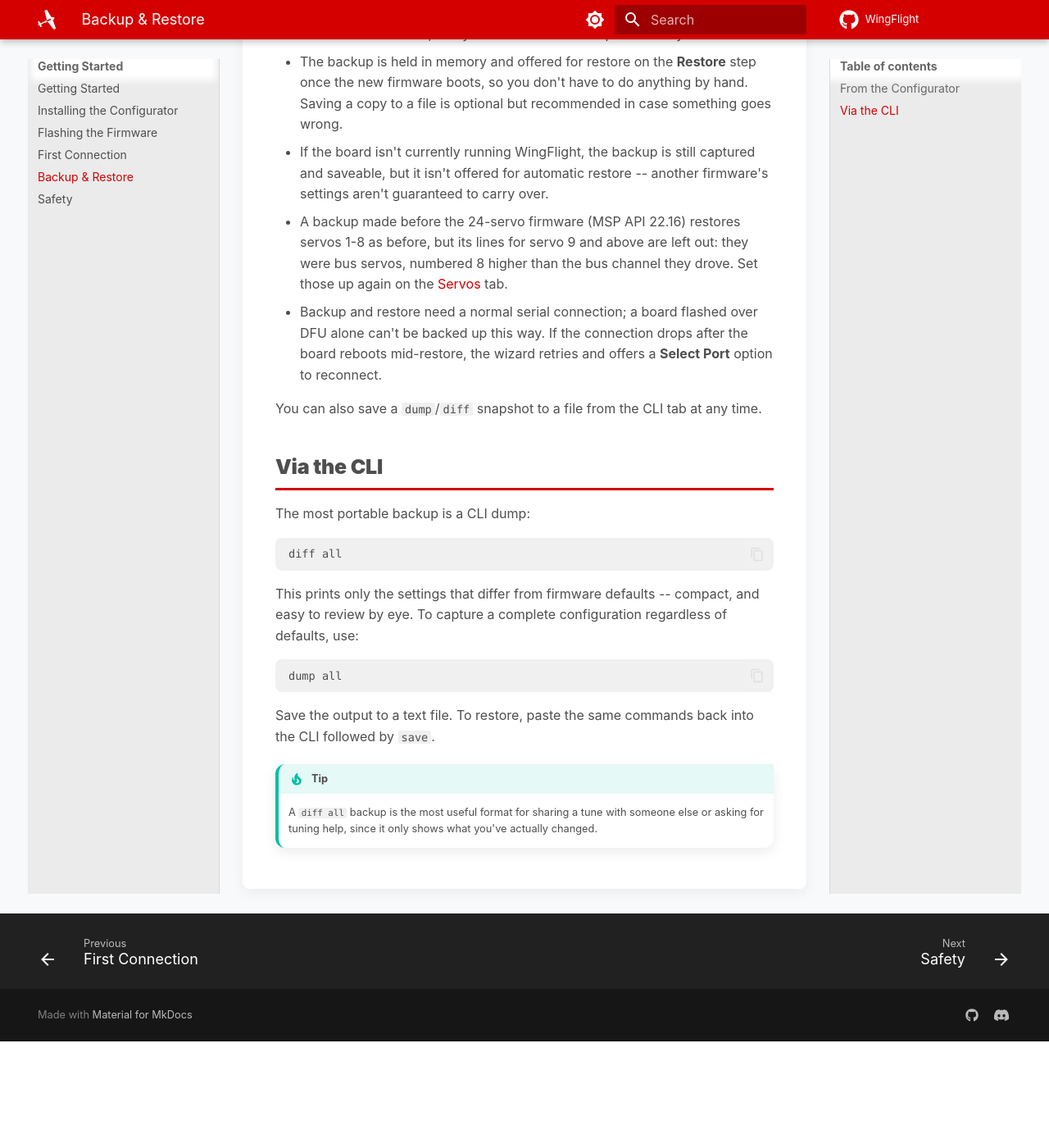
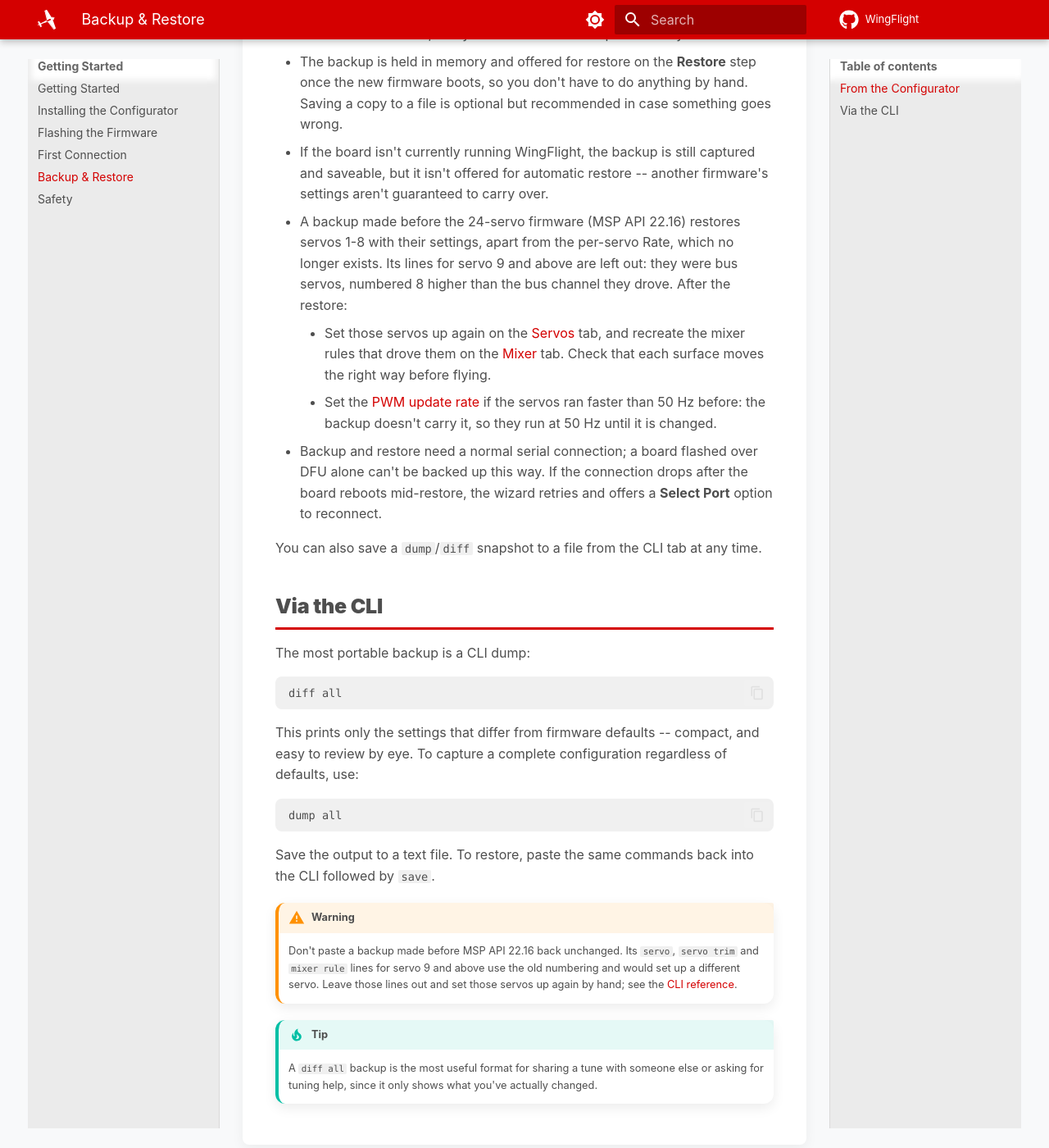
Before and after one commit to WingFlight/wingflight-docs, an MkDocs documentation site: the page built from docs/getting-started/backup-and-restore.md, in a window 1280 px wide and 1400 px high, scrolled down 565 px. Shown: the whole window at 82% size. Built offline with MkDocs 1.6.1 and Material for MkDocs 9.7.7, drawn with Linux system fonts in a browser that asks for light colours; before the commit the page ends 1835 px from its top, so only the background shows below that.

Commit message:
Say what a pre-22.16 backup does not restore
The per-servo rate and the mixer rules for servo 9 and above are not
carried over, and the CLI restore steps now warn against pasting such a
backup back unchanged.

Co-Authored-By: Claude Fable 5.2 <noreply@anthropic.com>

```diff
--- a/docs/getting-started/backup-and-restore.md
+++ b/docs/getting-started/backup-and-restore.md
@@ -23,10 +23,18 @@ is the easiest route around a firmware update:
   captured and saveable, but it isn't offered for automatic restore --
   another firmware's settings aren't guaranteed to carry over.
 - A backup made before the 24-servo firmware (MSP API 22.16) restores
-  servos 1-8 as before, but its lines for servo 9 and above are left out:
-  they were bus servos, numbered 8 higher than the bus channel they drove.
-  Set those up again on the [Servos](../configurator/tabs/servos.md#bus-servos)
-  tab.
+  servos 1-8 with their settings, apart from the per-servo Rate, which no
+  longer exists. Its lines for servo 9 and above are left out: they were
+  bus servos, numbered 8 higher than the bus channel they drove. After the
+  restore:
+    - Set those servos up again on the
+      [Servos](../configurator/tabs/servos.md#bus-servos) tab, and recreate
+      the mixer rules that drove them on the
+      [Mixer](../configurator/tabs/mixer.md) tab. Check that each surface
+      moves the right way before flying.
+    - Set the [PWM update rate](../configurator/tabs/servos.md#pwm-update-rate)
+      if the servos ran faster than 50 Hz before: the backup doesn't carry
+      it, so they run at 50 Hz until it is changed.
 - Backup and restore need a normal serial connection; a board flashed over
   DFU alone can't be backed up this way. If the connection drops after the
   board reboots mid-restore, the wizard retries and offers a **Select Port**
@@ -54,6 +62,13 @@ dump all
 Save the output to a text file. To restore, paste the same commands back
 into the CLI followed by `save`.
 
+!!! warning
+    Don't paste a backup made before MSP API 22.16 back unchanged. Its
+    `servo`, `servo trim` and `mixer rule` lines for servo 9 and above use
+    the old numbering and would set up a different servo. Leave those lines
+    out and set those servos up again by hand; see the
+    [CLI reference](../reference/cli-reference.md#servos).
+
 !!! tip
     A `diff all` backup is the most useful format for sharing a tune with
     someone else or asking for tuning help, since it only shows what you've
```
